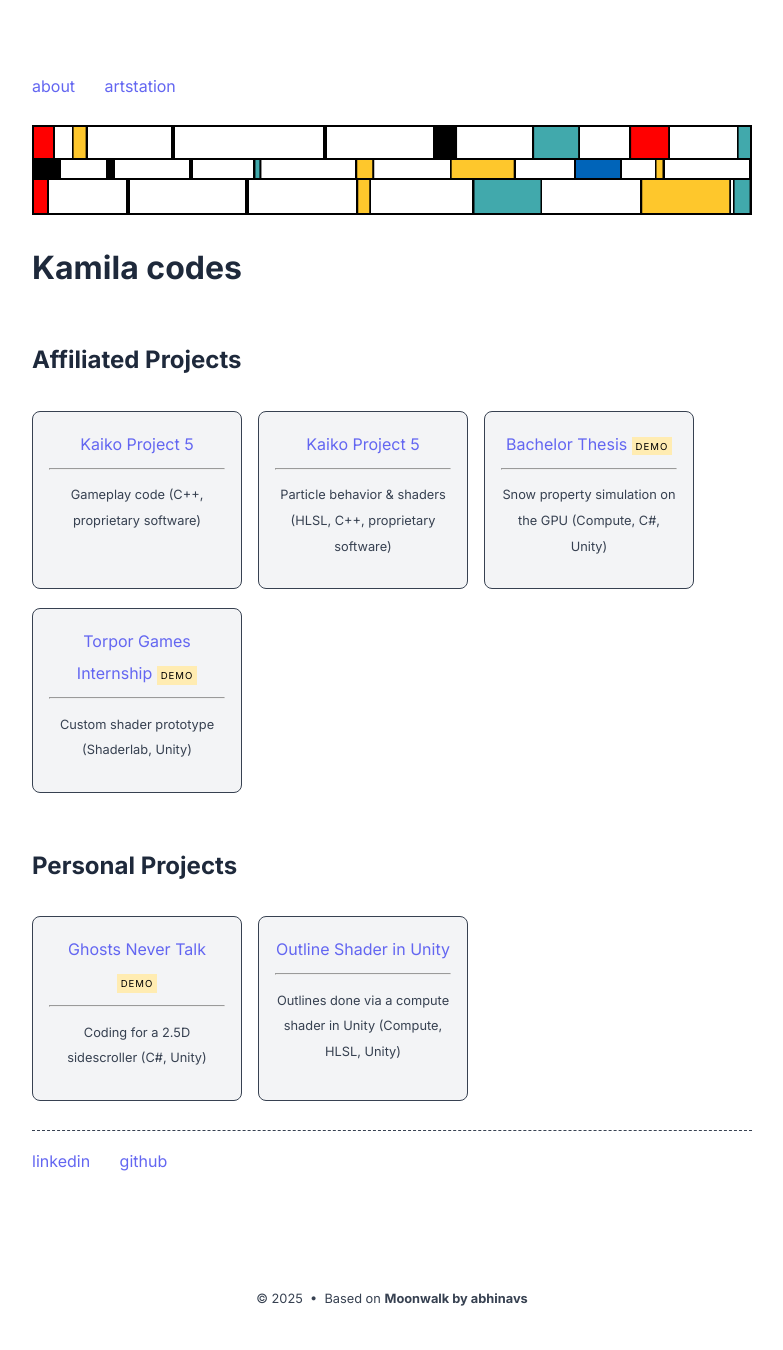
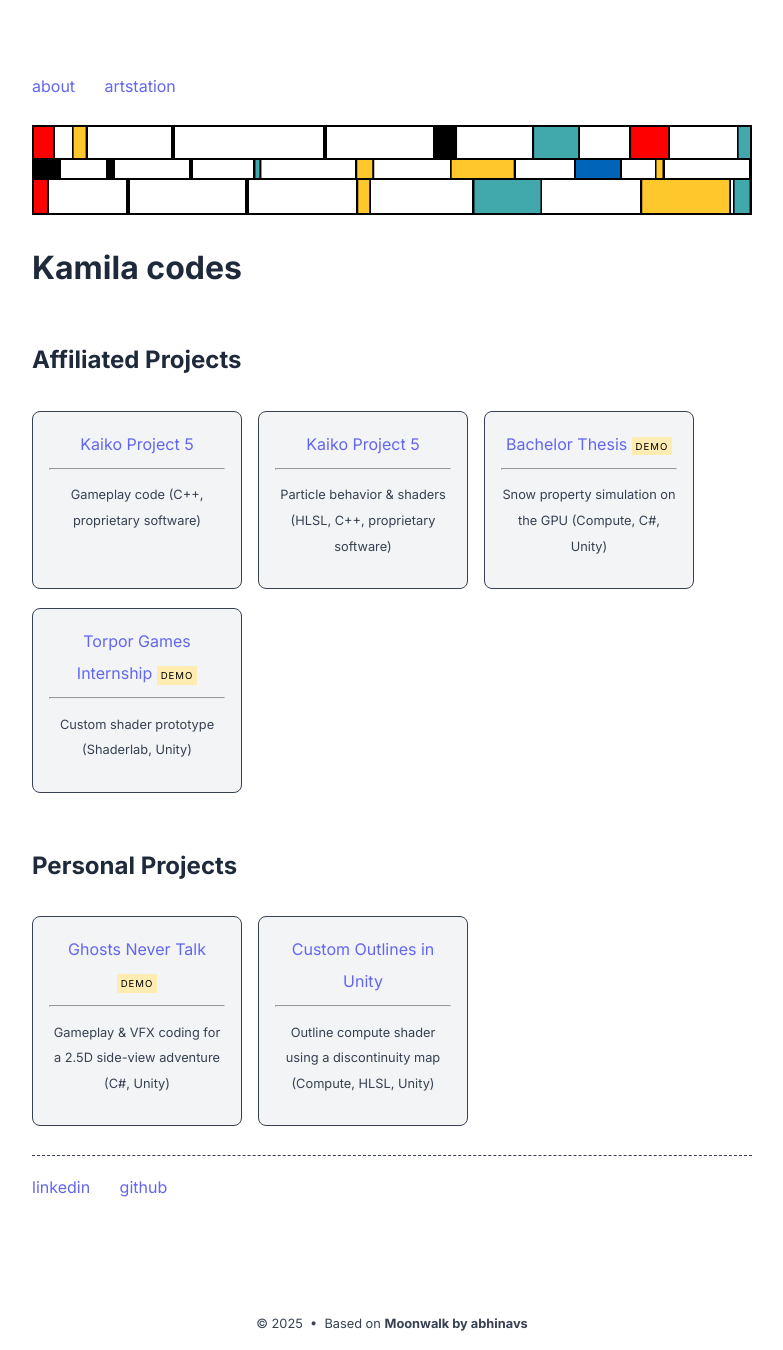
Before and after one commit to kamilashi/kamilashi.github.io, a Jekyll site: the page built from index.md, in a window 1280 px wide. Shown: the whole page, without its empty margins (248-1031 px from the left). Built offline with Jekyll 4.4.1, drawn with Linux system fonts in a browser that asks for light colours; before the commit the page ends 1324 px from its top, so only the background shows below that.

```diff
--- a/_data/home.yml
+++ b/_data/home.yml
@@ -3,7 +3,7 @@ navbar_entries:
     url: about
 
   - title: artstation
-    url: https://www.artstation.com/hgw27
+    url: https://hgw27.artstation.com/
 
 project_entries:
   - title: Kaiko Project 5
@@ -27,13 +27,13 @@ project_entries:
 old_project_entries:
   - title: Ghosts Never Talk
     url: ghosts-never-talk
-    desc: Coding for a 2.5D sidescroller (C#, Unity)
+    desc: Gameplay & VFX coding for a 2.5D side-view adventure (C#, Unity)
     # highlight: NEW
     highlight: DEMO
 
-  - title: Outline Shader in Unity
+  - title: Custom Outlines in Unity
     url: outline-shader
-    desc: Outlines done via a compute shader in Unity (Compute, HLSL, Unity)
+    desc: Outline compute shader using a discontinuity map (Compute, HLSL, Unity)
 
 footer_entries:
   - title: linkedin
```
Also changed, not shown: _posts/2020-07-07-ghosts-never-talk.md (+2 -2 lines).
